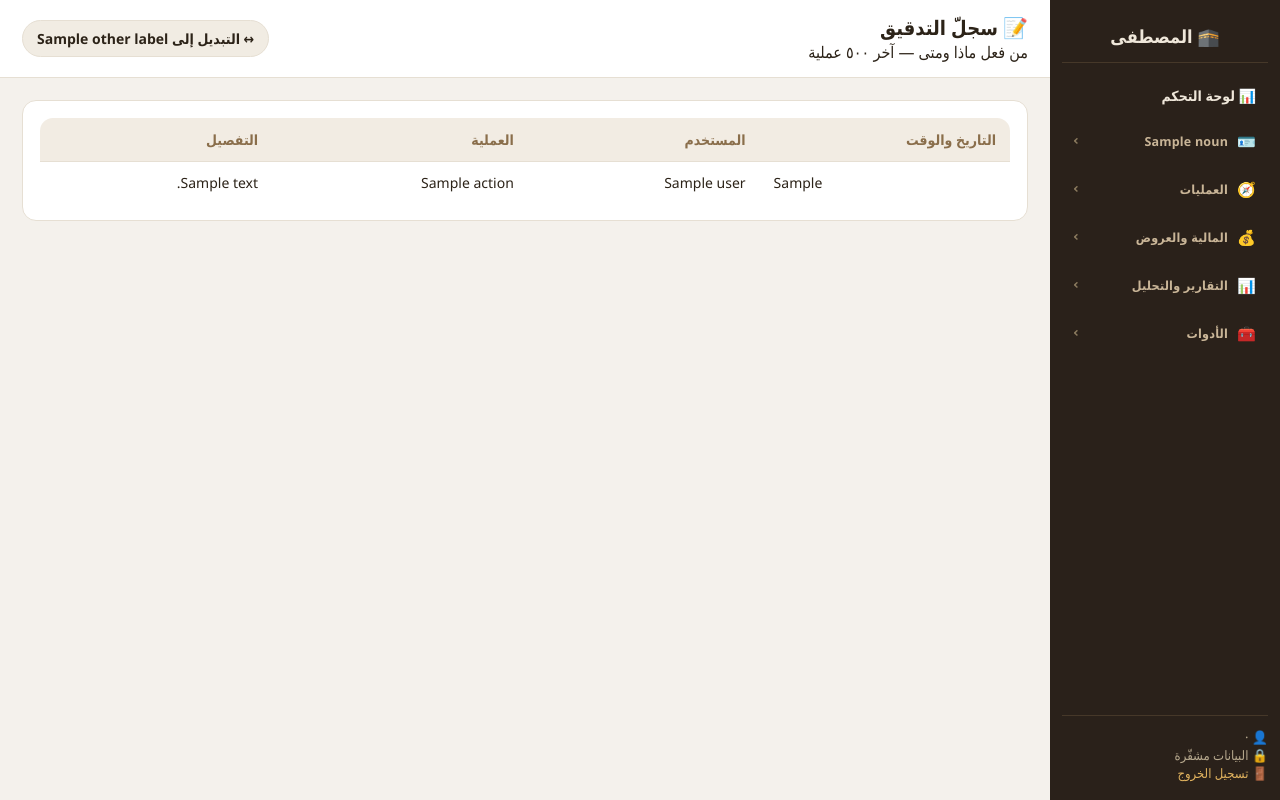
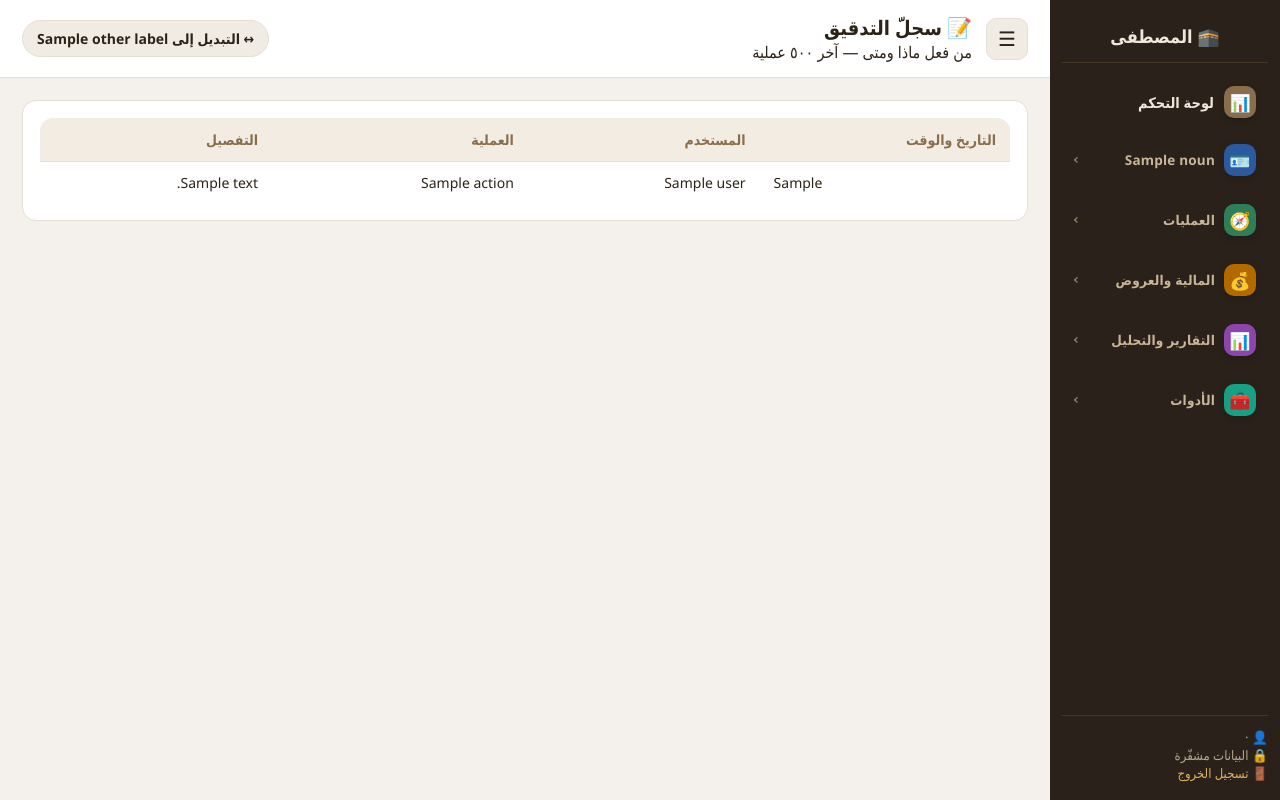
Before and after one commit to almustafahajj/almustafa-hajj, a Flask app: template webapp/templates/audit.html in a window 1280 px wide. Run offline with Flask 3, Linux system fonts and the light colour scheme; the template is opened without the code that fills it: most values are stand-ins (such as "Sample title", 1, 10 or a date in 2020).

Commit message:
الويب: أيقونات قائمة أكبر بشارات ملوّنة + زر طيّ القائمة كاملة
- كل قسم/رابط رئيسي بأيقونة داخل شارة مربّعة ملوّنة (أزرق/أخضر/ذهبي/بنفسجي/
  فيروزي/أحمر) أكبر قليلاً بظل خفيف
- زر ☰ في الشريط العلوي يطوي/يفتح القائمة الجانبية كاملة (انتقال ناعم)،
  والحالة محفوظة في localStorage عبر الصفحات

Co-Authored-By: Claude Opus 4.8 <noreply@anthropic.com>

```diff
--- a/webapp/static/style.css
+++ b/webapp/static/style.css
@@ -55,7 +55,10 @@ a{ color:inherit; text-decoration:none; }
   font-weight:700; font-size:12.5px; color:#c9b597; letter-spacing:.2px;
   user-select:none; }
 .nav-group > summary::-webkit-details-marker{ display:none; }
-.nav-group > summary .ng-ic{ font-size:15px; }
+.ng-ic{ width:32px; height:32px; border-radius:10px; display:inline-flex;
+  align-items:center; justify-content:center; font-size:17px; flex:none;
+  box-shadow:0 2px 6px #0003; }
+.nav a.toplink{ font-weight:700; font-size:14.5px; }
 .nav-group > summary::after{ content:"⌄"; margin-inline-start:auto;
   font-size:15px; color:#8a7a5e; transition:transform .18s; transform:translateY(-2px); }
 .nav-group:not([open]) > summary::after{ transform:rotate(90deg); }
@@ -229,3 +232,15 @@ table.data tr.rpart td{ background:#fbf0dc; }
 .card .k-label{ color:var(--muted); font-size:14px; }
 .card .k-value{ font-size:22px; font-weight:800; margin-top:2px; color:var(--ink,#3a2e22); }
 .card:hover .k-value{ color:var(--bronze); }
+
+/* ---- زر طيّ القائمة + السلوك ---- */
+.tb-left{ display:flex; align-items:center; gap:14px; min-width:0; }
+.menu-toggle{ background:#F1ECE3; border:1px solid var(--border); border-radius:10px;
+  width:42px; height:42px; font-size:20px; line-height:1; cursor:pointer;
+  color:var(--ink); flex:none; transition:background .15s; }
+.menu-toggle:hover{ background:#E7DECF; }
+.sidebar{ transition:width .18s ease, padding .18s ease; overflow:hidden; }
+html.nav-collapsed .sidebar{ width:0; padding-inline:0; border:0; }
+html.nav-collapsed .sidebar > *{ opacity:0; visibility:hidden; }
+/* أيقونات أكبر قليلاً في العناوين */
+.nav-group > summary{ font-size:13.5px; }
--- a/webapp/templates/base.html
+++ b/webapp/templates/base.html
@@ -4,22 +4,25 @@
 <meta name="viewport" content="width=device-width, initial-scale=1">
 <title>{% block title %}المصطفى للحج والعمرة{% endblock %}</title>
 <link rel="stylesheet" href="{{ url_for('static', filename='style.css') }}">
+<script>(function(){try{if(localStorage.getItem('navc')==='1')
+  document.documentElement.classList.add('nav-collapsed');}catch(e){}})();</script>
 </head><body>
 <div class="shell">
   <aside class="sidebar">
     <div class="logo">🕋 المصطفى</div>
     <nav class="nav">
-      <a class="navlink {{ 'active' if active=='dashboard' }}" href="{{ url_for('dashboard') }}">📊 لوحة التحكم</a>
+      <a class="navlink toplink {{ 'active' if active=='dashboard' }}" href="{{ url_for('dashboard') }}">
+        <span class="ng-ic" style="background:#8A6E4B">📊</span> لوحة التحكم</a>
 
       <details class="nav-group" {% if active in ['hujjaj','documents','groups'] %}open{% endif %}>
-        <summary><span class="ng-ic">🪪</span> {{ noun }}</summary>
+        <summary><span class="ng-ic" style="background:#2C5AA0">🪪</span> {{ noun }}</summary>
         <a class="navlink {{ 'active' if active=='hujjaj' }}" href="{{ url_for('hujjaj') }}">السجلّات والبيانات</a>
         <a class="navlink {{ 'active' if active=='documents' }}" href="{{ url_for('documents') }}">المستندات</a>
         <a class="navlink {{ 'active' if active=='groups' }}" href="{{ url_for('groups_page') }}">المجموعات والمرشدون</a>
       </details>
 
       <details class="nav-group" {% if active in ['programs','travel','camps','occupancy'] %}open{% endif %}>
-        <summary><span class="ng-ic">🧭</span> العمليات</summary>
+        <summary><span class="ng-ic" style="background:#2E7D5B">🧭</span> العمليات</summary>
         {% if mode=='umrah' %}<a class="navlink {{ 'active' if active=='programs' }}" href="{{ url_for('programs') }}">برامج العمرة</a>{% endif %}
         {% if mode=='hajj' %}<a class="navlink {{ 'active' if active=='travel' }}" href="{{ url_for('travel_list') }}">مواعيد وتعليمات السفر</a>{% endif %}
         {% if mode=='hajj' %}<a class="navlink {{ 'active' if active=='camps' }}" href="{{ url_for('camps_page') }}">تسكين المخيمات</a>{% endif %}
@@ -27,28 +30,28 @@
       </details>
 
       <details class="nav-group" {% if active in ['finance','expenses','offers'] %}open{% endif %}>
-        <summary><span class="ng-ic">💰</span> المالية والعروض</summary>
+        <summary><span class="ng-ic" style="background:#B26A00">💰</span> المالية والعروض</summary>
         <a class="navlink {{ 'active' if active=='finance' }}" href="{{ url_for('finance') }}">المالية والتحصيل</a>
         {% if can_edit %}<a class="navlink {{ 'active' if active=='expenses' }}" href="{{ url_for('expenses_page') }}">المصروفات والمحاسبة</a>{% endif %}
         <a class="navlink {{ 'active' if active=='offers' }}" href="{{ url_for('offers') }}">التسعير والعروض</a>
       </details>
 
       <details class="nav-group" {% if active in ['reports','charts','quality'] %}open{% endif %}>
-        <summary><span class="ng-ic">📊</span> التقارير والتحليل</summary>
+        <summary><span class="ng-ic" style="background:#8E44AD">📊</span> التقارير والتحليل</summary>
         <a class="navlink {{ 'active' if active=='reports' }}" href="{{ url_for('reports') }}">التقارير والكشوف</a>
         <a class="navlink {{ 'active' if active=='charts' }}" href="{{ url_for('charts') }}">الرسوم البيانية</a>
         <a class="navlink {{ 'active' if active=='quality' }}" href="{{ url_for('quality_report') }}">فحص الجودة والجاهزية</a>
       </details>
 
       <details class="nav-group" {% if active in ['import','whatsapp'] %}open{% endif %}>
-        <summary><span class="ng-ic">🧰</span> الأدوات</summary>
+        <summary><span class="ng-ic" style="background:#16A085">🧰</span> الأدوات</summary>
         {% if can_edit %}<a class="navlink {{ 'active' if active=='import' }}" href="{{ url_for('data_import') }}">استيراد من إكسل</a>{% endif %}
         <a class="navlink {{ 'active' if active=='whatsapp' }}" href="{{ url_for('whatsapp_page') }}">رسائل واتساب</a>
       </details>
 
       {% if is_admin %}
       <details class="nav-group" {% if active in ['accounts','audit'] %}open{% endif %}>
-        <summary><span class="ng-ic">⚙️</span> الإدارة</summary>
+        <summary><span class="ng-ic" style="background:#C0392B">⚙️</span> الإدارة</summary>
         <a class="navlink {{ 'active' if active=='accounts' }}" href="{{ url_for('accounts') }}">إدارة الحسابات</a>
         <a class="navlink {{ 'active' if active=='audit' }}" href="{{ url_for('audit_log') }}">سجلّ التدقيق</a>
       </details>
@@ -62,9 +65,13 @@
   </aside>
   <div class="main">
     <div class="topbar">
-      <div>
-        <h2>{% block heading %}{% endblock %}</h2>
-        {% block subhead %}{% endblock %}
+      <div class="tb-left">
+        <button class="menu-toggle" type="button" onclick="toggleNav()"
+                aria-label="طي القائمة" title="طي/فتح القائمة">☰</button>
+        <div>
+          <h2>{% block heading %}{% endblock %}</h2>
+          {% block subhead %}{% endblock %}
+        </div>
       </div>
       <div class="actions">
         <a class="pill" href="{{ url_for('switch', mode=other) }}">↔ التبديل إلى {{ other_label }}</a>
@@ -73,4 +80,10 @@
     <div class="content">{% block content %}{% endblock %}</div>
   </div>
 </div>
+<script>
+function toggleNav(){
+  var c=document.documentElement.classList.toggle('nav-collapsed');
+  try{localStorage.setItem('navc',c?'1':'0');}catch(e){}
+}
+</script>
 </body></html>
```
